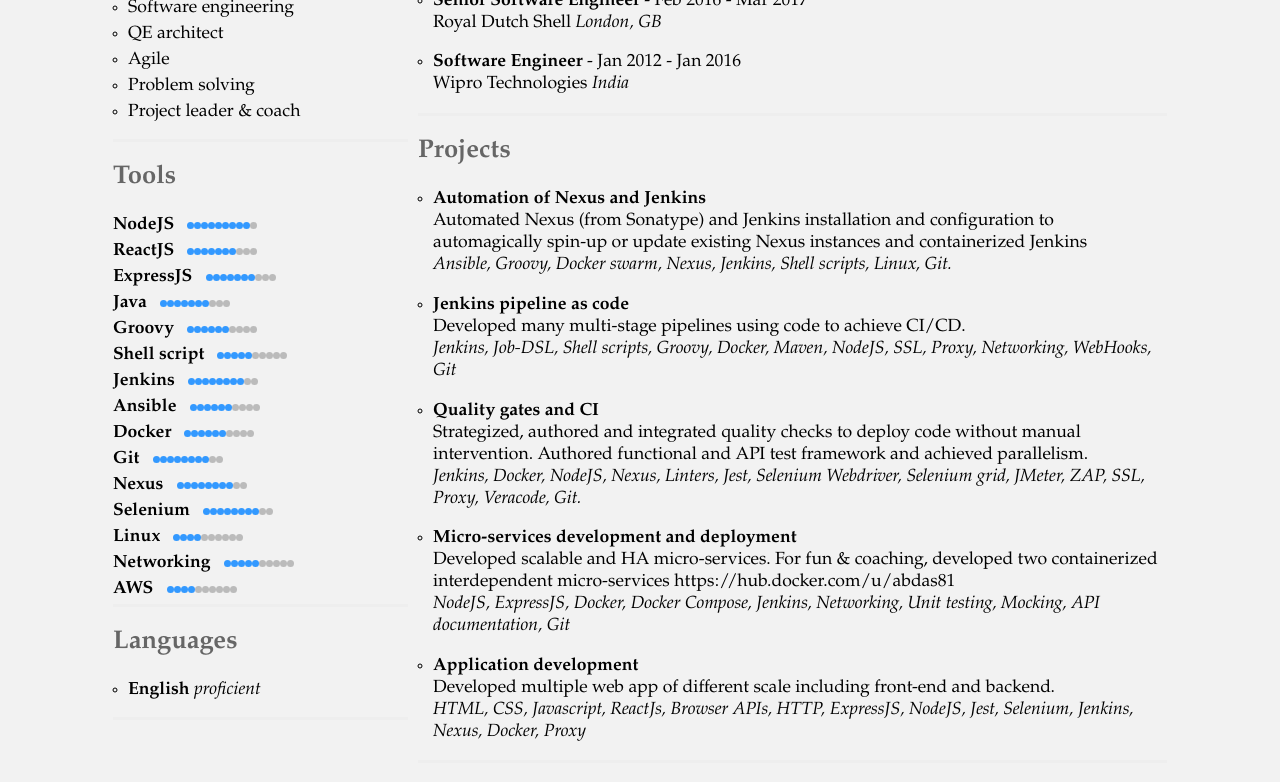
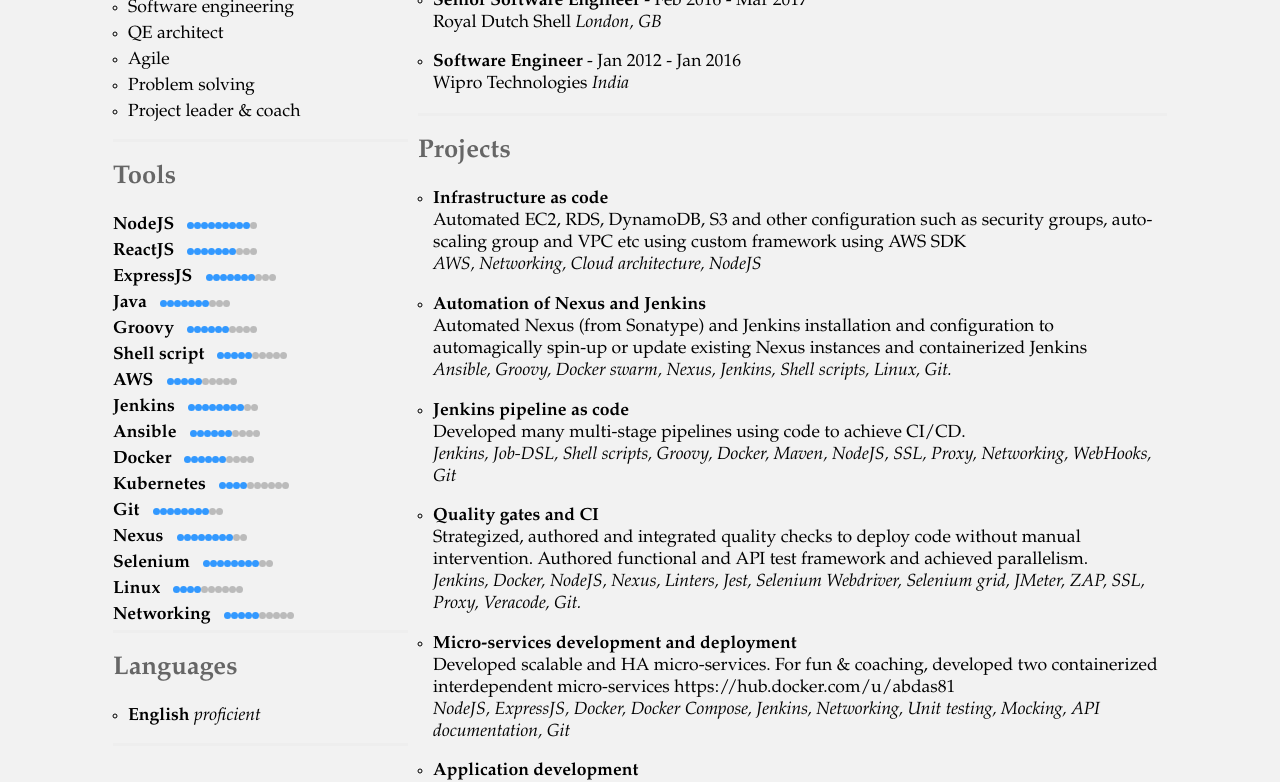
Before and after one commit to iAbhishek91/my-profile, a React app: page / in a window 1280 px wide. Shown: the part 571-1353 px from the top of the page. Built offline with nearby package versions, Linux system fonts and the light colour scheme.

Commit message:
chore(resumeConstant): skill upgrade

```diff
--- a/src/resumeConstant.js
+++ b/src/resumeConstant.js
@@ -35,15 +35,16 @@
   ['Java', 7],
   ['Groovy', 6],
   ['Shell script', 5],
+  ['AWS', 5],
   ['Jenkins', 8],
   ['Ansible', 6],
   ['Docker', 6],
+  ['Kubernetes', 4],
   ['Git', 8],
   ['Nexus', 8],
   ['Selenium', 8],
   ['Linux', 4],
   ['Networking', 5],
-  ['AWS', 4],
 ];
 
 export const WORK_EXPERIENCE_ARR = [
@@ -55,6 +56,11 @@
 
 export const PROJECTS_ARR = [
   [
+    'Infrastructure as code',
+    'Automated EC2, RDS, DynamoDB, S3 and other configuration such as security groups, \
+    auto-scaling group and VPC etc using custom framework using AWS SDK',
+    'AWS, Networking, Cloud architecture, NodeJS',
+  ], [
     'Automation of Nexus and Jenkins',
     'Automated Nexus (from Sonatype) and Jenkins installation and configuration to \
     automagically spin-up or update existing Nexus instances and containerized Jenkins',
```
